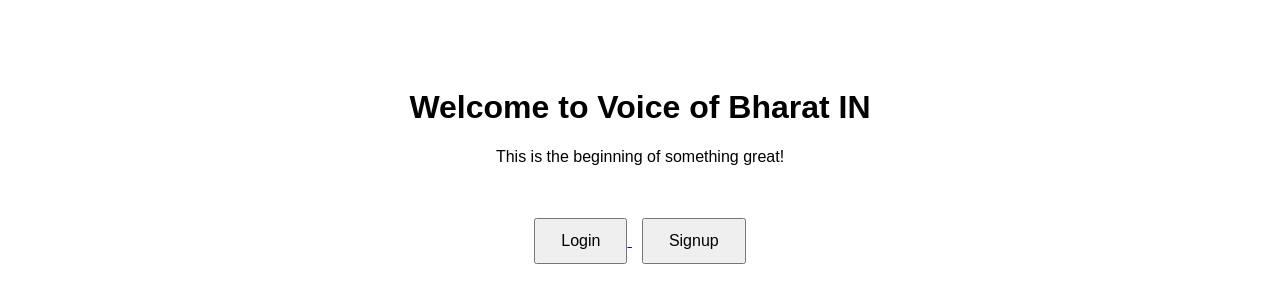
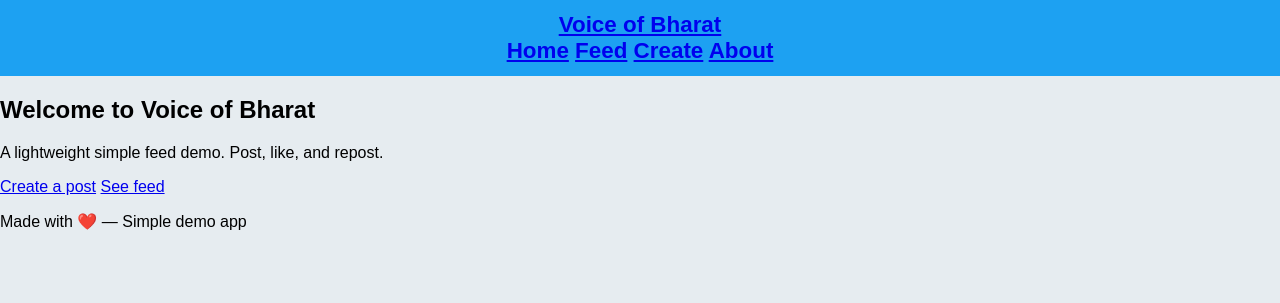
Before and after one commit to vrush757-gif/voice-of-bharat, a Flask app: page / in a window 1280 px wide. Shown: the top 303 px of the page. Run offline with Flask 3, Linux system fonts and the light colour scheme; parts of the project's set-up code (start-up, migrations or seed data) failed here and were passed over.

Commit message:
Update index.html

```diff
--- a/templates/index.html
+++ b/templates/index.html
@@ -1,23 +1,12 @@
-<!DOCTYPE html>
-<html>
-<head>
-    <title>Voice of Bharat IN</title>
-</head>
-
-<body style="font-family:Arial; text-align:center; padding-top:60px;">
-
-    <h1>Welcome to Voice of Bharat IN</h1>
-    <p>This is the beginning of something great!</p>
-
-    <br><br>
-
-    <a href="/login">
-        <button style="padding:12px 25px; font-size:16px;">Login</button>
-    </a>
-
-    <a href="/signup">
-        <button style="padding:12px 25px; font-size:16px; margin-left:10px;">Signup</button>
-    </a>
-
-</body>
-</html>
+<!-- templates/index.html -->
+{% extends "layout.html" %}
+{% block content %}
+  <section class="hero">
+    <h1>Welcome to Voice of Bharat</h1>
+    <p class="lead">A lightweight simple feed demo. Post, like, and repost.</p>
+    <p>
+      <a class="btn" href="{{ url_for('create_post') }}">Create a post</a>
+      <a class="btn ghost" href="{{ url_for('feed') }}">See feed</a>
+    </p>
+  </section>
+{% endblock %}
```
